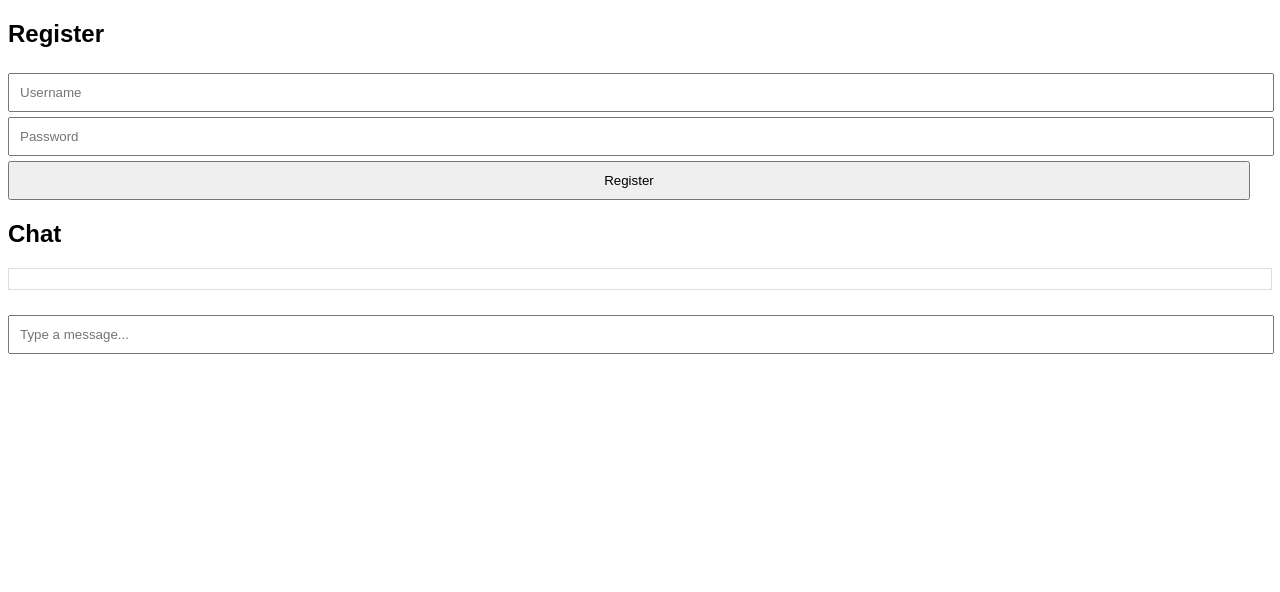
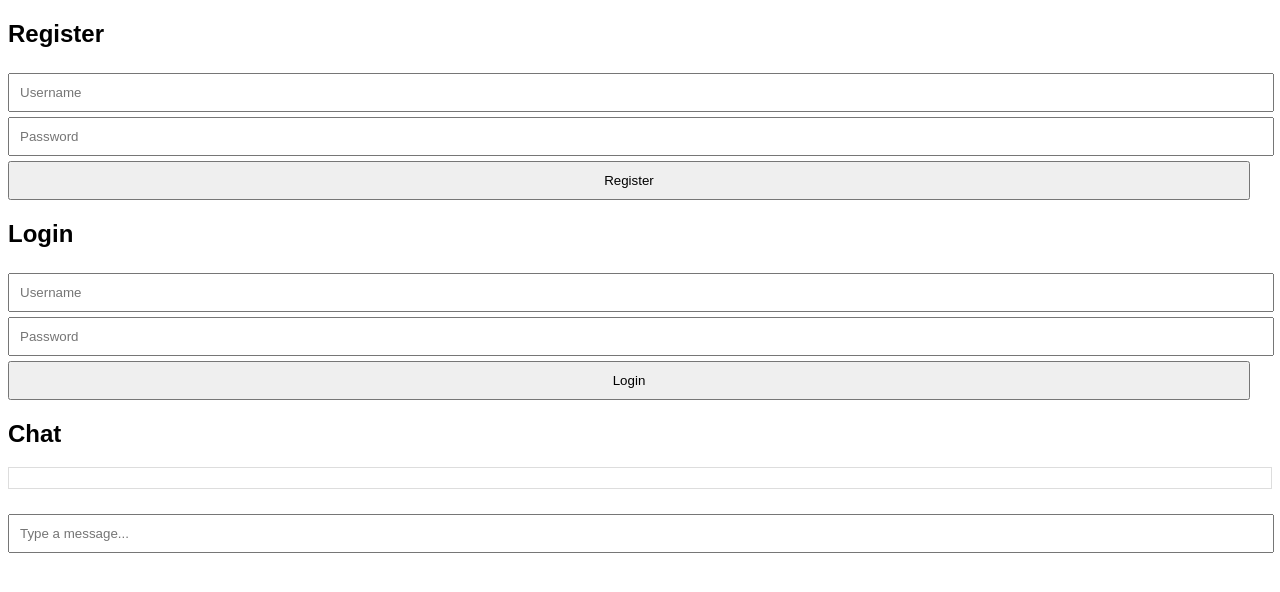
Before and after one commit to Tempus-superest/Aqevia, a website: page AqeviaCore/AqeviaClient/index.html in a window 1280 px wide. Drawn offline with nearby package versions, Linux system fonts and the light colour scheme; no server answers.

Commit message:
Update Client login process

```diff
--- a/AqeviaCore/AqeviaClient/index.html
+++ b/AqeviaCore/AqeviaClient/index.html
@@ -16,6 +16,11 @@
     <input type="text" id="username" placeholder="Username">
     <input type="password" id="password" placeholder="Password">
     <button onclick="register()">Register</button>
+
+    <h2>Login</h2>
+    <input type="text" id="loginUsername" placeholder="Username">
+    <input type="password" id="loginPassword" placeholder="Password">
+    <button onclick="login()">Login</button>
 
     <h2>Chat</h2>
     <div id="messages"></div>
@@ -53,9 +58,30 @@
                 },
                 body: JSON.stringify({ username, password })
             })
-            .then(response => response.text())
-            .then(data => alert('Registration successful'))
+            .then(response => response.json()) // Assuming server sends back JSON
+            .then(data => alert('Registration successful: ' + data.message))
             .catch(error => alert('Error registering user: ' + error));
+        }
+
+        function login() {
+            const username = document.getElementById('loginUsername').value;
+            const password = document.getElementById('loginPassword').value;
+
+            fetch('/login', {
+                method: 'POST',
+                headers: {
+                    'Content-Type': 'application/json',
+                },
+                body: JSON.stringify({ username, password })
+            })
+            .then(response => response.json()) // Assuming server sends back JSON
+            .then(data => {
+                if (data.message) {
+                    alert('Login successful: ' + data.message);
+                    // You can do more here, like redirecting the user or showing the character info
+                }
+            })
+            .catch(error => alert('Login error: ' + error));
         }
     </script>
 </body>
```
